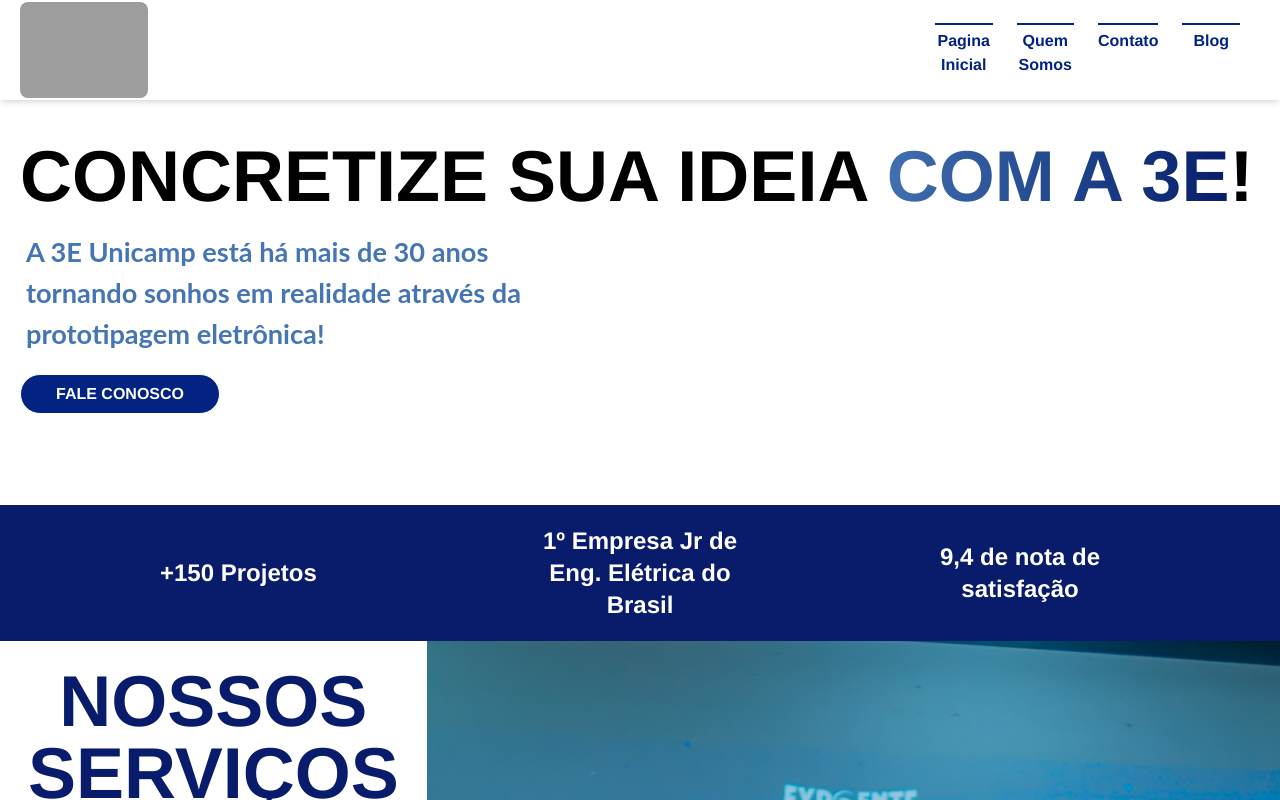
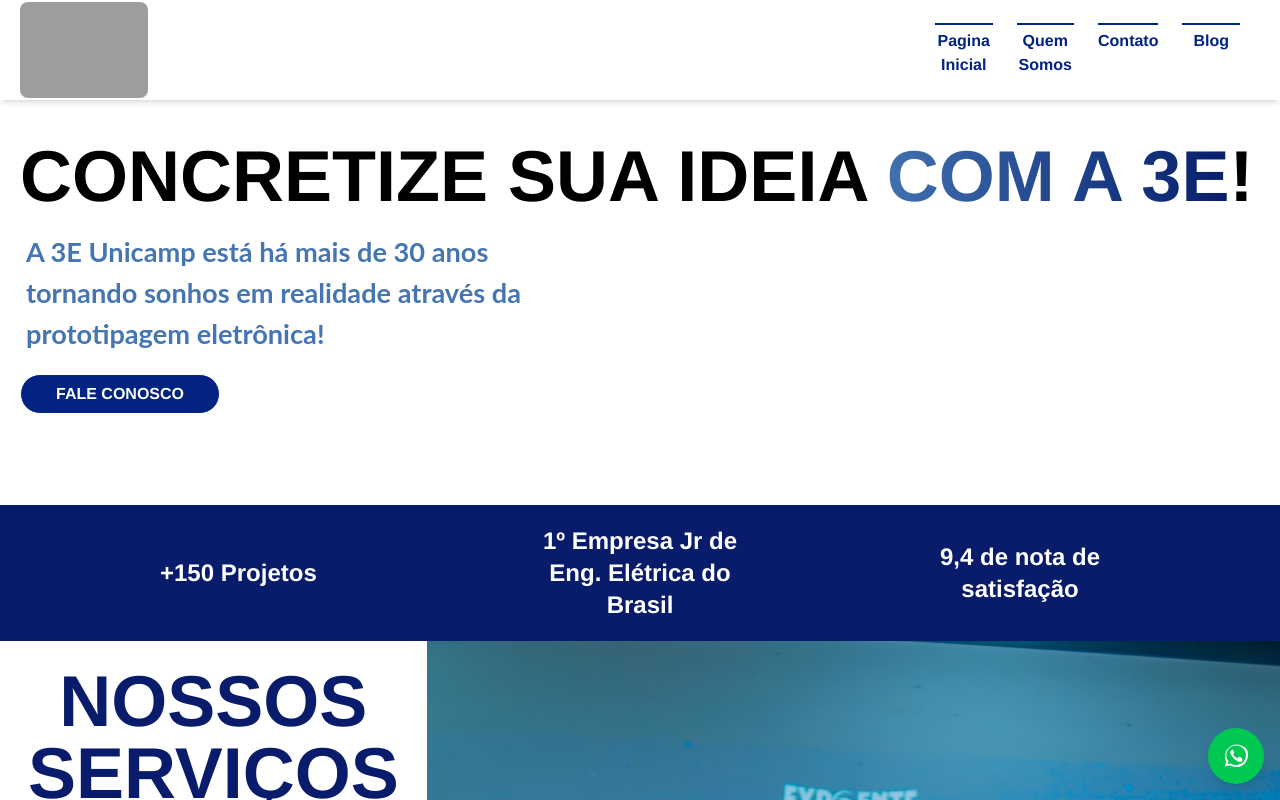
Before and after one commit to Ronaldovels/3e, a React (Vite) app: page / in a window 1280 px wide. Shown: the top 800 px of the page. Built offline with nearby package versions, Linux system fonts and the light colour scheme; grey boxes are pictures that could not be loaded.

Commit message:
contact icon bottom right

```diff
--- a/src/pages/home.jsx
+++ b/src/pages/home.jsx
@@ -11,13 +11,29 @@
 
   return (
     <>
-          <NavBar/>
-          <Hero/>
-          <Stats/>
-          <Product/>
-          <Wcu/>
-          <Steps/>
-          <Footer/>
+      <a
+        href="https://wa.me/message/AN7CBTXY3WWXO1"
+        target="_blank"
+        rel="noopener noreferrer"
+        className="fixed bottom-4 right-4 bg-green-500 hover:bg-green-600 rounded-full p-4 shadow-lg z-50"
+      >
+        <svg
+          xmlns="http://www.w3.org/2000/svg"
+          fill="white"
+          viewBox="0 0 24 24"
+          className="w-6 h-6"
+        >
+          <path d="M20.52 3.48A11.79 11.79 0 0 0 2.18 17.63L1 22.5l4.97-1.31A11.77 11.77 0 0 0 12 23a11.86 11.86 0 0 0 8.38-20.38zM12 21a9.77 9.77 0 0 1-5-1.35l-.36-.21-2.95.78.79-2.88-.23-.37A9.78 9.78 0 1 1 12 21zm5.48-7.35c-.3-.15-1.76-.87-2.03-.97s-.47-.15-.67.15-.77.96-.95 1.16-.35.22-.64.07a7.9 7.9 0 0 1-2.34-1.44 8.68 8.68 0 0 1-1.61-2c-.17-.29 0-.45.13-.6s.3-.35.45-.52a2 2 0 0 0 .3-.5.55.55 0 0 0 0-.52c-.07-.15-.67-1.62-.91-2.21s-.48-.5-.67-.51h-.57a1.1 1.1 0 0 0-.79.37 3.3 3.3 0 0 0-1 2.44 5.71 5.71 0 0 0 1.2 2.95A13.09 13.09 0 0 0 13.3 17a4.6 4.6 0 0 0 2.69.87A2.77 2.77 0 0 0 18 17a2.28 2.28 0 0 0 .49-1.35c0-.18-.14-.27-.3-.35z" />
+        </svg>
+      </a>
+
+      <NavBar />
+      <Hero />
+      <Stats />
+      <Product />
+      <Wcu />
+      <Steps />
+      <Footer />
 
     </>
   )
```
